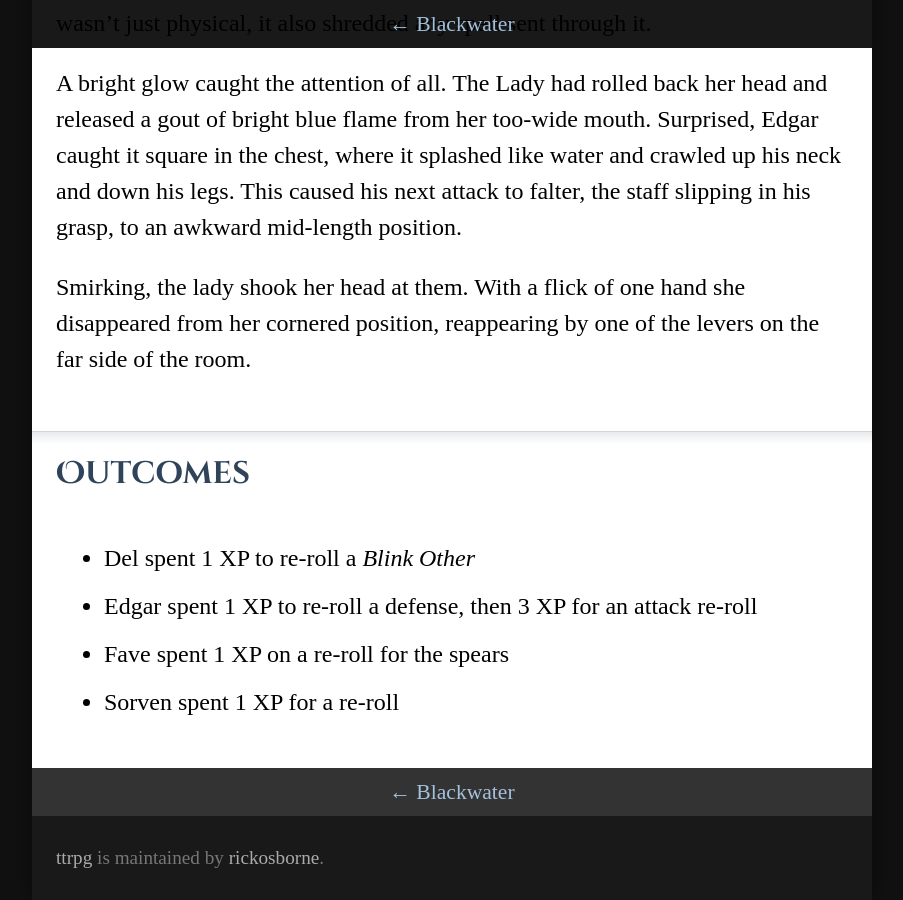
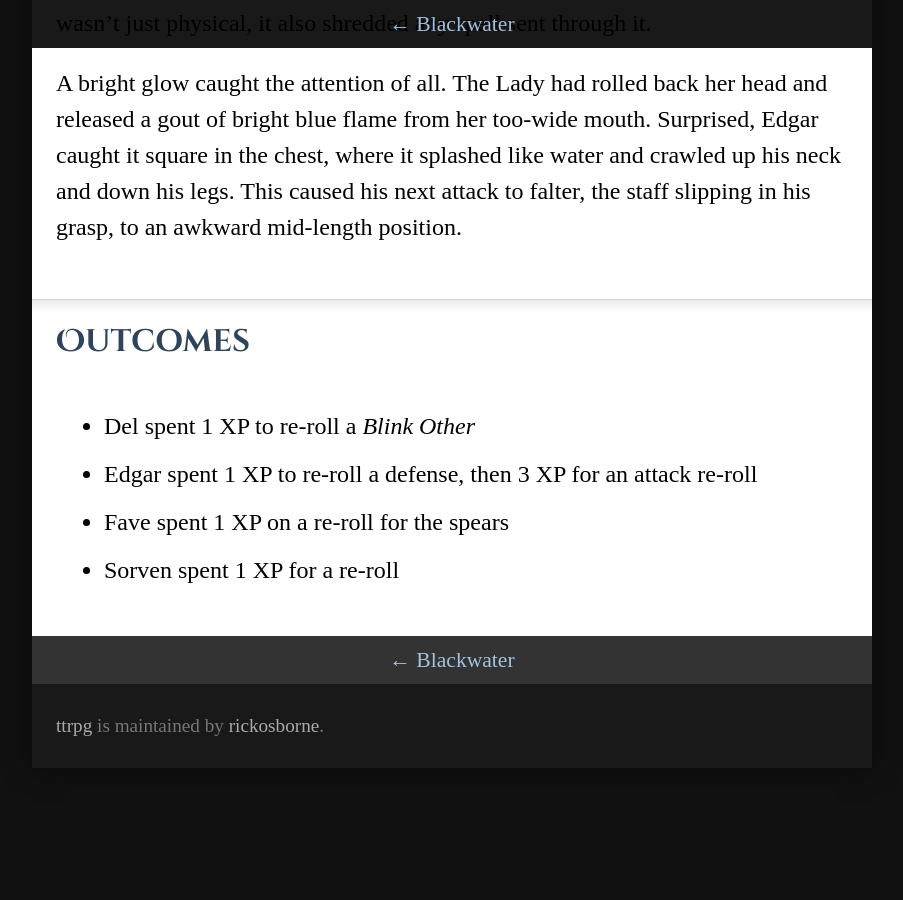
Before and after one commit to rickosborne/ttrpg, a Jekyll site: the page built from blackwater/sessions/2021-03-14-team-hold-my-beer.md, in a window 1280 px wide and 900 px high, scrolled down 4294 px. Shown: the whole window, without its empty margins (188-1091 px from the left). Built offline with Jekyll 4.4.1, drawn with Linux system fonts in a browser that asks for light colours; some web fonts are replaced; our own code applies the rules of GitHub Pages for plain Markdown files; after the commit the page ends 5062 px from its top, so only the background shows below that.

Commit message:
Minor ret-con on the end of the session, from Matt

```diff
--- a/blackwater/sessions/2021-03-14-team-hold-my-beer.md
+++ b/blackwater/sessions/2021-03-14-team-hold-my-beer.md
@@ -110,9 +110,6 @@ The Lady had rolled back her head and released a gout of bright blue flame from
 Surprised, Edgar caught it square in the chest, where it splashed like water and crawled up his neck and down his legs.
 This caused his next attack to falter, the staff slipping in his grasp, to an awkward mid-length position.
 
-Smirking, the lady shook her head at them.
-With a flick of one hand she disappeared from her cornered position, reappearing by one of the levers on the far side of the room.
-
 ## Outcomes
 
 * Del spent 1 XP to re-roll a _Blink Other_
```
